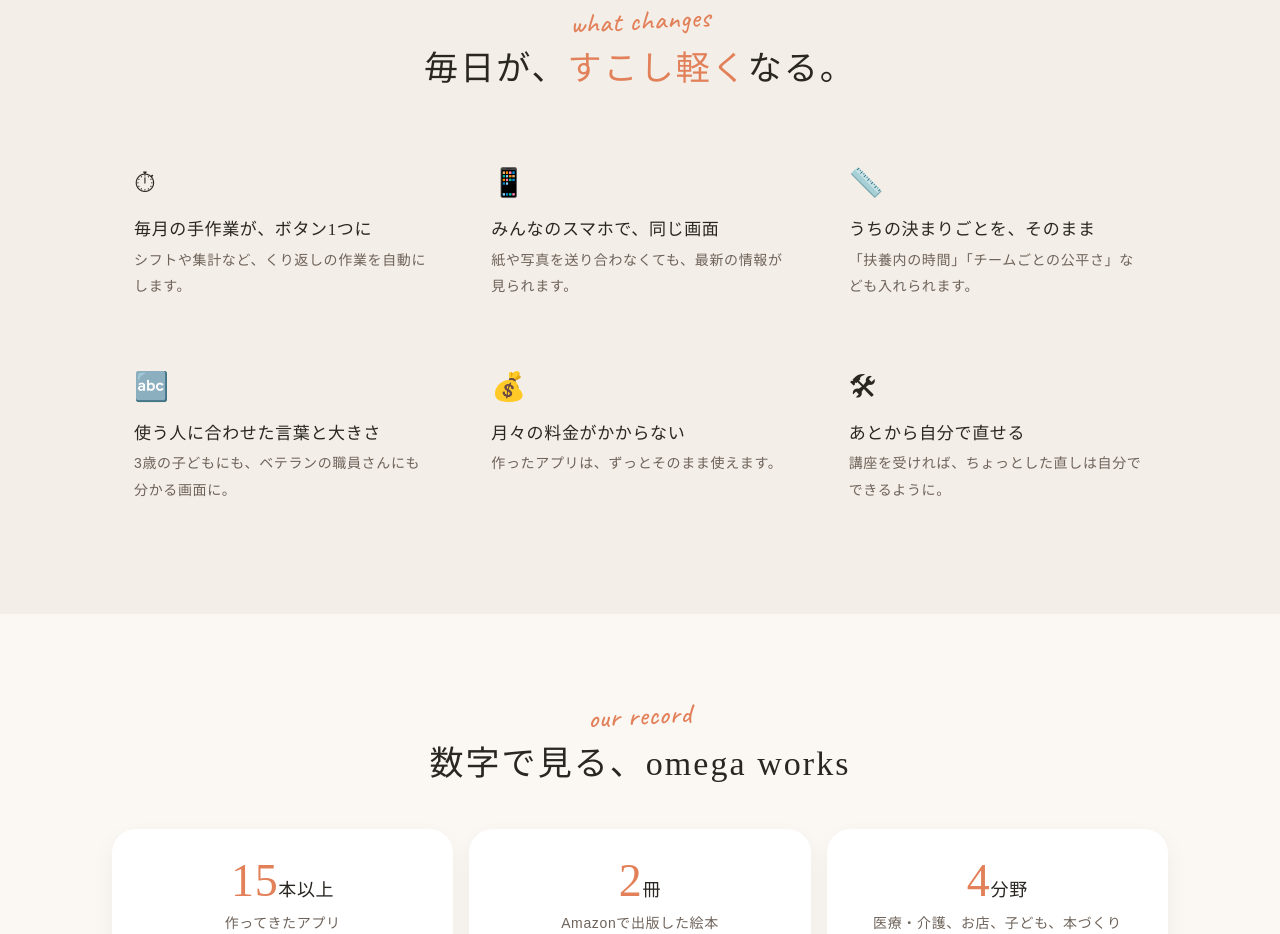
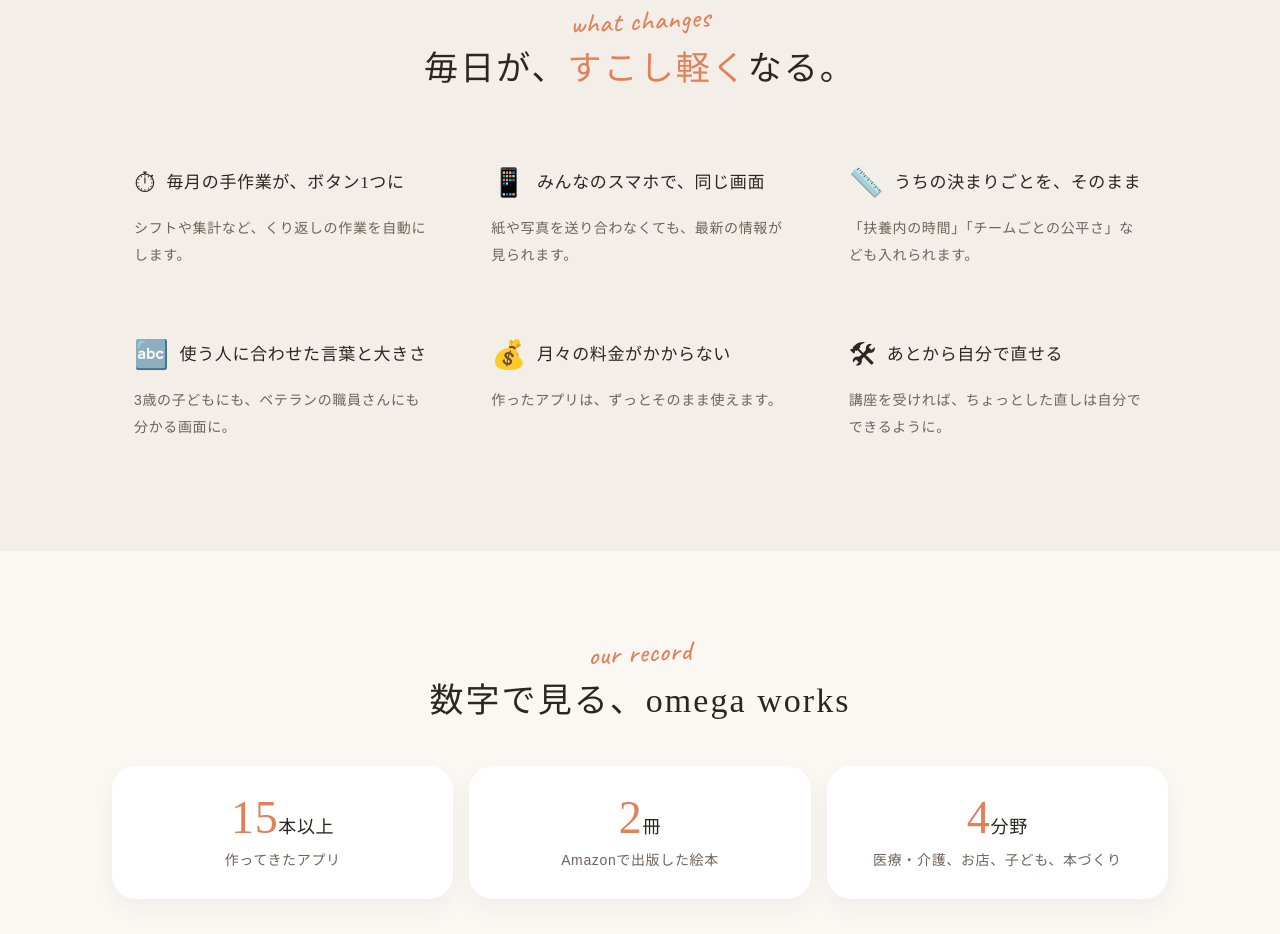
Before and after one commit to omega-ai-lab-39/omega-works, a plain HTML site: page index.html in a window 1280 px wide. Shown: the part 2586-3520 px from the top of the page. Drawn offline with Linux system fonts and the light colour scheme; a web font is replaced by a local one.

Commit message:
良くなることのカード：アイコンの横に見出し
Co-Authored-By: Claude Opus 5.5 <noreply@anthropic.com>

```diff
--- a/index.html
+++ b/index.html
@@ -8,7 +8,7 @@
 <link rel="preconnect" href="https://fonts.googleapis.com">
 <link rel="preconnect" href="https://fonts.gstatic.com" crossorigin>
 <link href="https://fonts.googleapis.com/css2?family=Caveat:wght@500;600&family=Kiwi+Maru:wght@400;500&display=swap" rel="stylesheet">
-<link rel="stylesheet" href="style.css?v=21">
+<link rel="stylesheet" href="style.css?v=22">
 </head>
 <body>
 
--- a/style.css
+++ b/style.css
@@ -565,3 +565,7 @@ a.mv-card .cap b::after{width:20px;height:20px;font-size:12px}
 .path .price{margin-top:14px;padding-top:12px;border-top:1px dashed var(--line)}
 .path .price b{font-family:var(--sans);font-size:14.5px;font-weight:700;color:var(--sub)}
 .path .price small{font-size:12px;margin-top:2px}
+/* 良くなること：アイコンの横に見出し */
+.bene div{display:grid;grid-template-columns:auto minmax(0,1fr);column-gap:10px;row-gap:6px;align-items:center;align-content:start}
+.bene div h3{margin:0}
+.bene div p{grid-column:1 / -1}
```
Also changed, not shown: works.html (+1 -1 lines).
